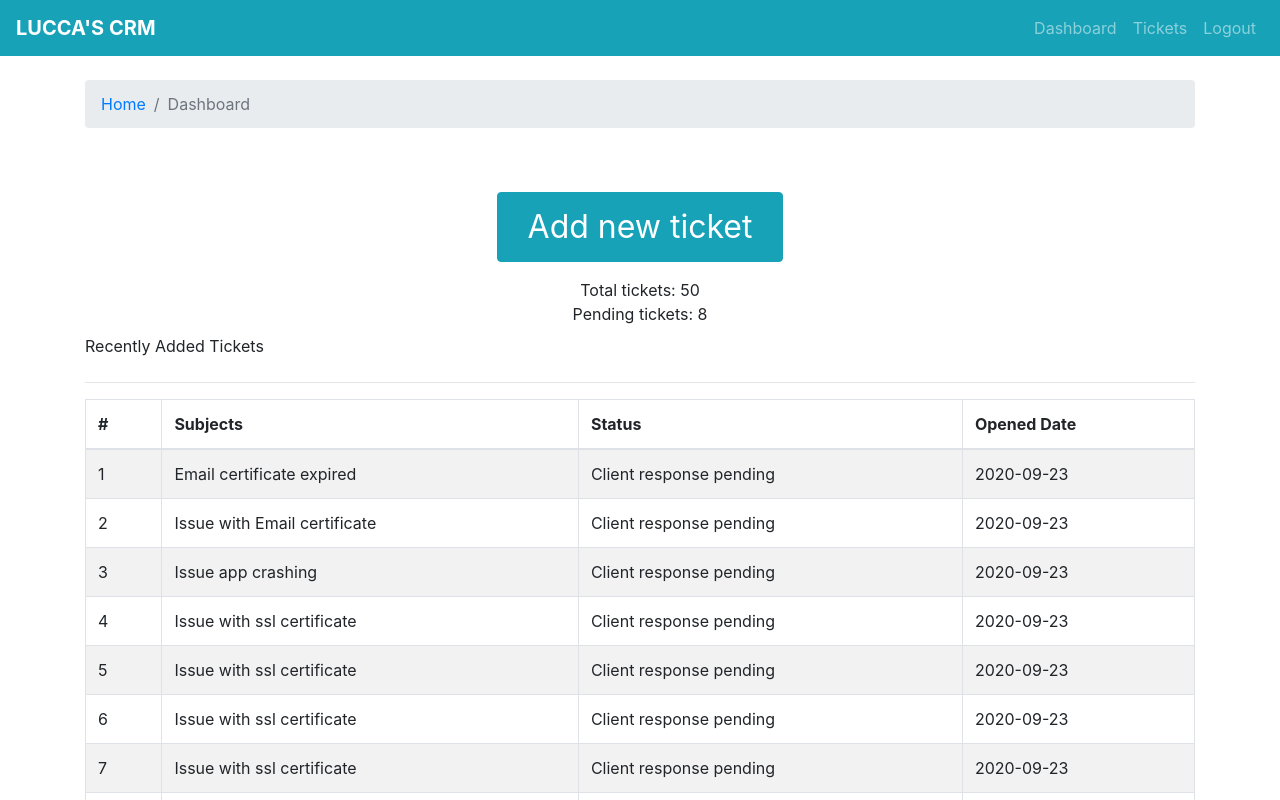
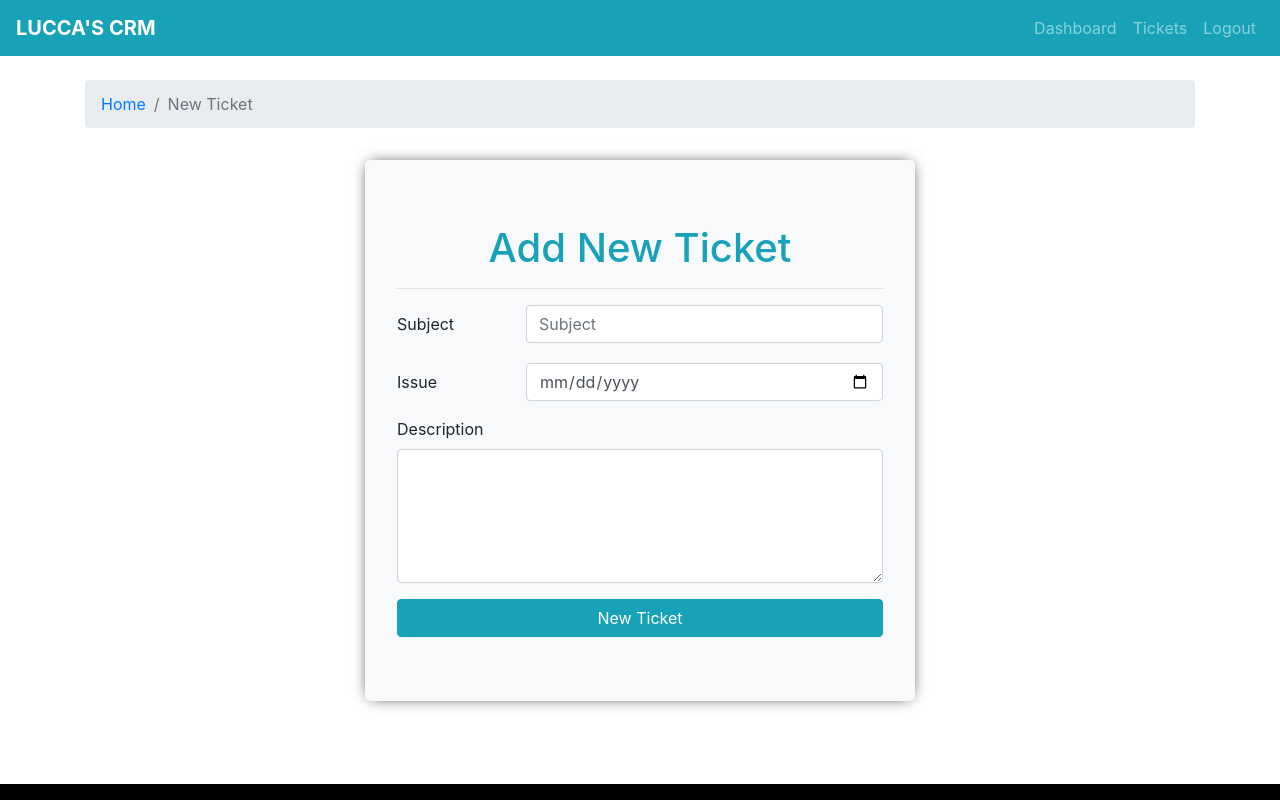
Before and after one commit to lucca86/crm-frontend, a React (Create React App) app: page / in a window 1280 px wide. Shown: the top 800 px of the page. Built offline with nearby package versions, Linux system fonts and the light colour scheme.

Commit message:
Add New Ticket form added

```diff
--- a/src/App.js
+++ b/src/App.js
@@ -2,6 +2,7 @@
 import './App.css';
 import DefaultLayout from './layout/DefaultLayout';
 import Dashboard from './pages/Dashboard/Dashboard';
+import AddTicket from './pages/New-ticket/AddTicket';
 //import EntryPage from './pages/entry/EntryPage';
 
 function App() {
@@ -9,7 +10,8 @@
     <div className="App">
       {/* <EntryPage /> */}
       <DefaultLayout>
-        <Dashboard />
+        {/* <Dashboard /> */}
+        <AddTicket />
       </DefaultLayout>
     </div>
   );
--- a/src/components/Login/Login.js
+++ b/src/components/Login/Login.js
@@ -49,7 +49,7 @@
     )
 }
 
-LoginForm.propsTypes = {
+LoginForm.propTypes = {
     handleChange: PropTypes.func.isRequired,
     handleSubmit: PropTypes.func.isRequired,
     formSwitcher: PropTypes.func.isRequired,
--- /dev/null
+++ b/src/pages/Add-ticket-form/AddTicketForm.css
@@ -0,0 +1,6 @@
+.add-new-ticket{
+    max-width: 550px;
+    margin-left: auto;
+    margin-right: auto;
+    box-shadow: 0px 0px 15px -5px black;
+}
--- /dev/null
+++ b/src/pages/Add-ticket-form/AddTicketForm.js
@@ -0,0 +1,67 @@
+import React from 'react';
+import { Button, Form, Jumbotron, Row, Col } from 'react-bootstrap';
+import PropTypes from 'prop-types';
+
+import './AddTicketForm.css';
+
+const AddTicketForm = ({handleSubmit, handleChange, frmDt, frmDataError}) => {
+
+    console.log(frmDt);
+    return (
+        <Jumbotron className='mt-3 add-new-ticket bg-light'>
+            <h1 className='text-info text-center' >Add New Ticket</h1>
+            <hr />
+            <Form autoComplete='off' onSubmit={handleSubmit}>
+                <Form.Group as={Row}>
+                    <Form.Label column sm={3}>Subject</Form.Label>
+                    <Col sm={9}>
+                        <Form.Control
+                            name='subject'
+                            placeholder='Subject'
+                            value={frmDt.subject}
+                            required
+                            onChange={handleChange}
+                        />
+                        <Form.Text className='text-danger'>{frmDataError.subject && "Subject is required"}</Form.Text>
+                    </Col>
+                </Form.Group>
+                <Form.Group as={Row}>
+                    <Form.Label column sm={3}>Issue</Form.Label>
+                    <Col sm={9}>
+                        <Form.Control
+                            type='date'
+                            name='issueDate'
+                            value={frmDt.issueDate}
+                            required
+                            onChange={handleChange}
+                        />
+                    </Col>
+                </Form.Group>
+                <Form.Group>
+                    <Form.Label>Description</Form.Label>
+                    <Form.Control
+                        as='textarea'
+                        name='detail'
+                        rows='5'
+                        minLength='25'
+                        value={frmDt.detail}
+                        required
+                        onChange={handleChange}
+                    />
+                </Form.Group>
+                <Button type='submit' block variant='info'>
+                    New Ticket
+                </Button>
+            </Form>
+        </Jumbotron>
+    )};
+
+
+AddTicketForm.propTypes = {
+    handleChange: PropTypes.func.isRequired,
+    handleSubmit: PropTypes.func.isRequired,
+    frmDt: PropTypes.object.isRequired,
+    frmDataError: PropTypes.object.isRequired
+}
+
+export default AddTicketForm
--- /dev/null
+++ b/src/pages/New-ticket/AddTicket.js
@@ -0,0 +1,73 @@
+import React, { useEffect, useState } from 'react';
+import { Col, Container, Row } from 'react-bootstrap';
+
+import PageBreadcrumb from '../../components/Breadcrumb/Breadcrumb';
+import AddTicketForm from '../Add-ticket-form/AddTicketForm';
+import {shortText} from '../../utils/validation';
+
+const initialFrmDt = {
+    subject: '',
+    issueDate: '',
+    detail: ''
+}
+
+const initialFrmError = {
+    subject: false,
+    issueDate: false,
+    detail: false
+}
+
+const AddTicket = () => {
+
+    const [frmData, setFrmData] = useState(initialFrmDt);
+    const [frmDataError, setFrmDataError] = useState(initialFrmError);
+
+    useEffect(() => {}, [frmData, frmDataError]);
+
+    const handleChange = e => {
+        const { name, value } = e.target;
+
+        setFrmData({
+            ...frmData,
+            [name]: value,
+        })
+
+    };
+
+    const handleSubmit = async (e) => {
+        e.preventDefault();
+
+        setFrmDataError(initialFrmError);
+
+        const isSubjectValid = await shortText(frmData.subject);
+
+        setFrmDataError({
+            ...initialFrmError,
+            subject: !isSubjectValid,
+        });
+
+        console.log('Form submir request recaived');
+    };
+
+    return (
+        <Container>
+            <Row>
+                <Col>
+                    <PageBreadcrumb page='New Ticket' />
+                </Col>
+            </Row>
+            <Row>
+                <Col>
+                    <AddTicketForm
+                        handleChange={handleChange}
+                        handleSubmit={handleSubmit}
+                        frmDt={frmData}
+                        frmDataError={frmDataError}
+                    />
+                </Col>
+            </Row>
+        </Container>
+    )
+}
+
+export default AddTicket
--- /dev/null
+++ b/src/utils/validation.js
@@ -0,0 +1,3 @@
+export const shortText = str => {
+    return str.length >= 3 && str.length <=100
+}
```
